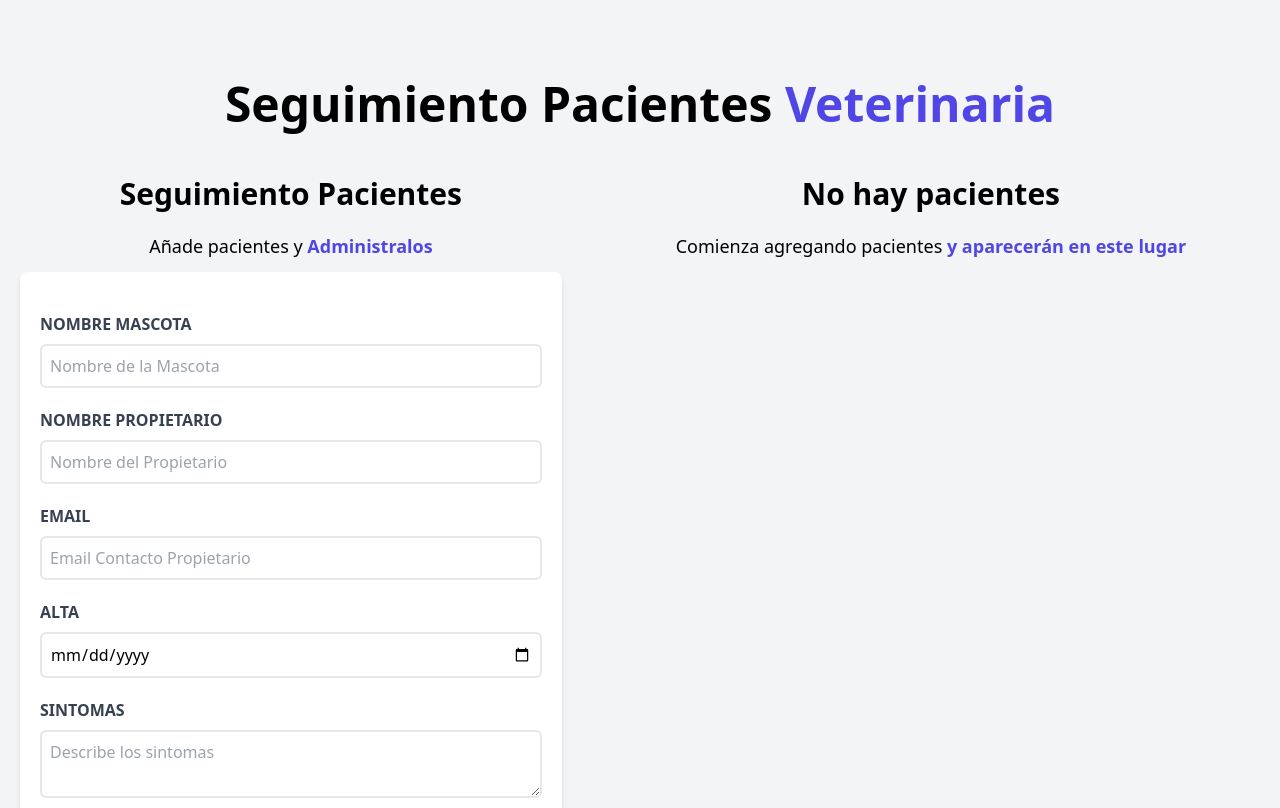
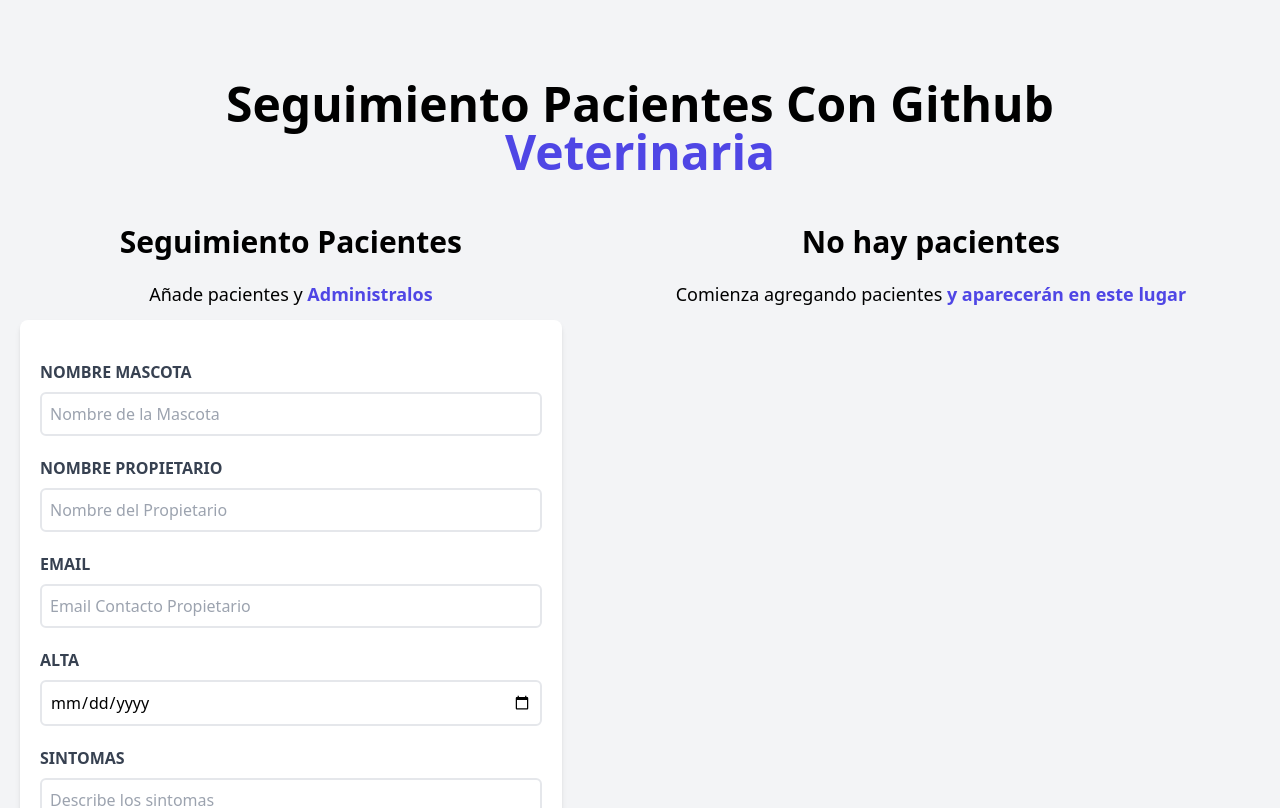
Before and after one commit to CristianAGR/citas-react, a React (Vite) app: page / in a window 1280 px wide. Shown: the top 808 px of the page. Built offline with nearby package versions, Linux system fonts and the light colour scheme.

Commit message:
No fue mucho pero fue honesto

```diff
--- a/src/components/Header.jsx
+++ b/src/components/Header.jsx
@@ -2,7 +2,7 @@ function Header() {
 
     return (
             <h1 className="font-black text-5xl text-center md:w-2/3 mx-auto">
-                Seguimiento Pacientes {''}
+                Seguimiento Pacientes {''} Con Github {''}
                 <span className="text-indigo-600">Veterinaria</span>
             </h1>
     )
```
